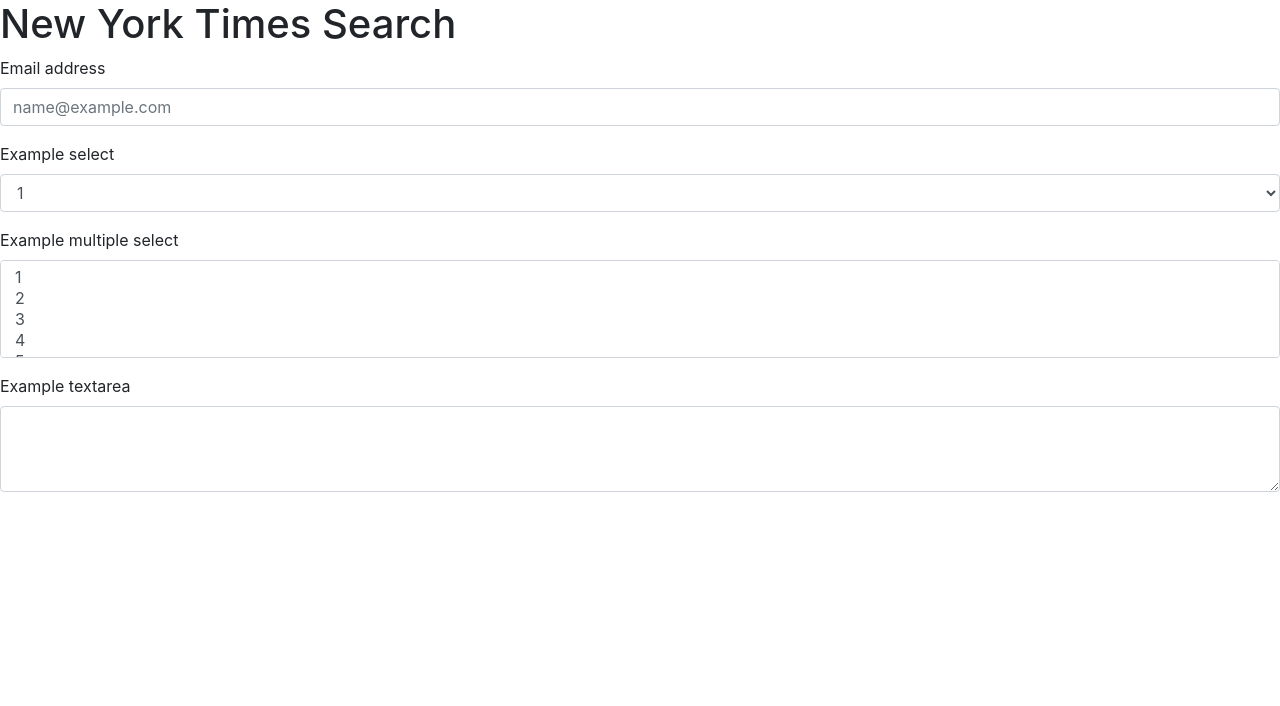
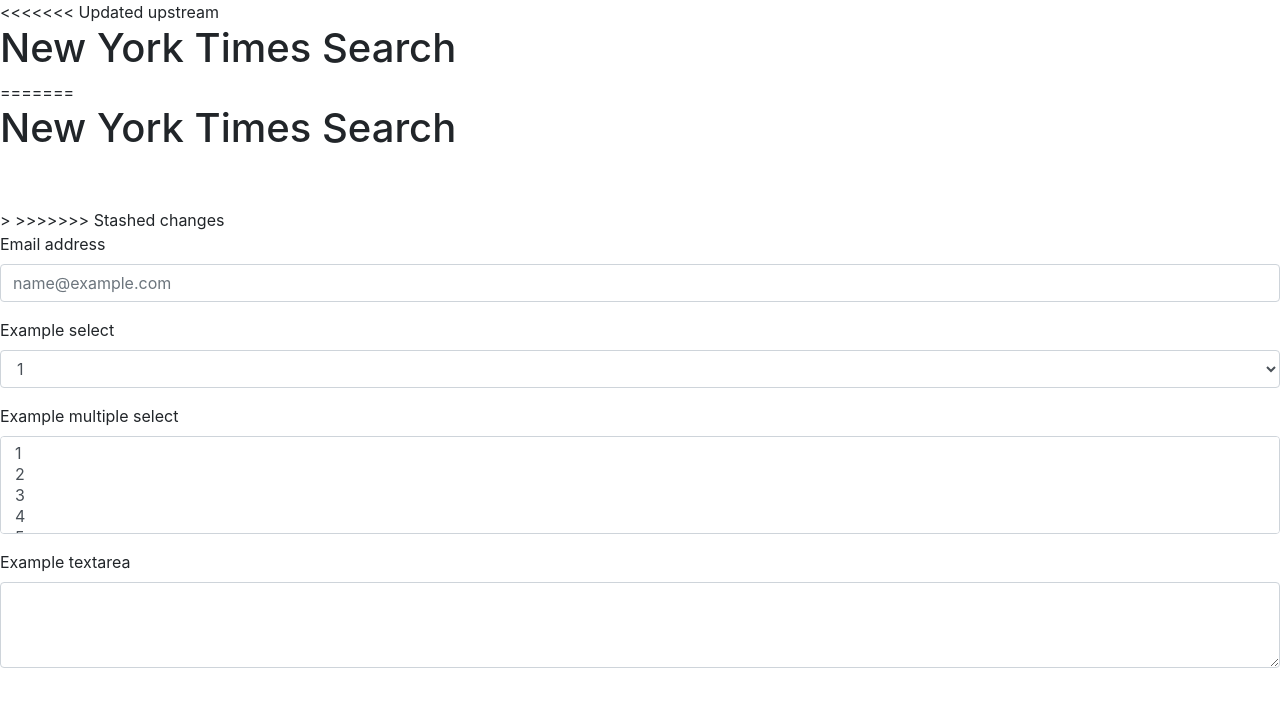
Before and after one commit to anderdw/NYTsearch, a plain HTML site: page index.html in a window 1280 px wide. Drawn offline with nearby package versions, Linux system fonts and the light colour scheme.

Commit message:
Commit to master

```diff
--- a/index.html
+++ b/index.html
@@ -11,7 +11,14 @@
     <title>Hello, world!</title>
   </head>
   <body>
+<<<<<<< Updated upstream
     <h1>New York Times Search</h1>
+=======
+    <h1> <i class="far fa-newspaper"></i> New York Times Search</h1>
+    <br> <br>
+
+   <!-- Need to add a panel -->>
+>>>>>>> Stashed changes
 
     <div container>
         <form>
```
